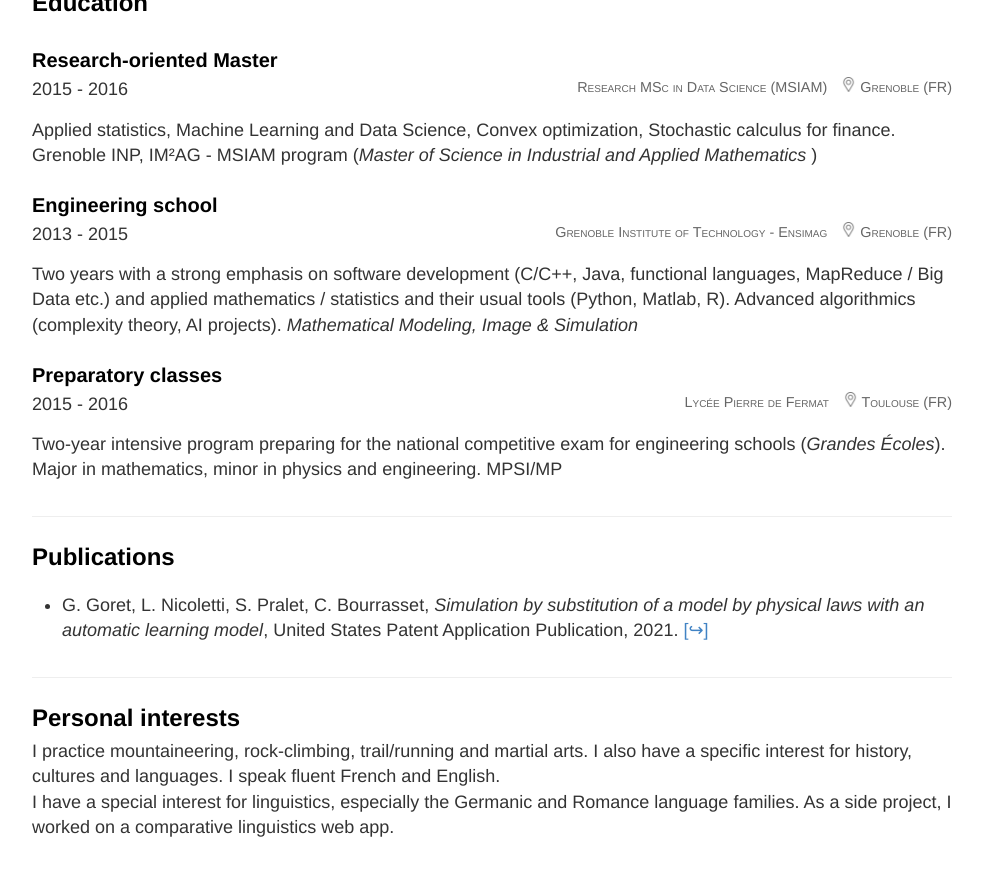
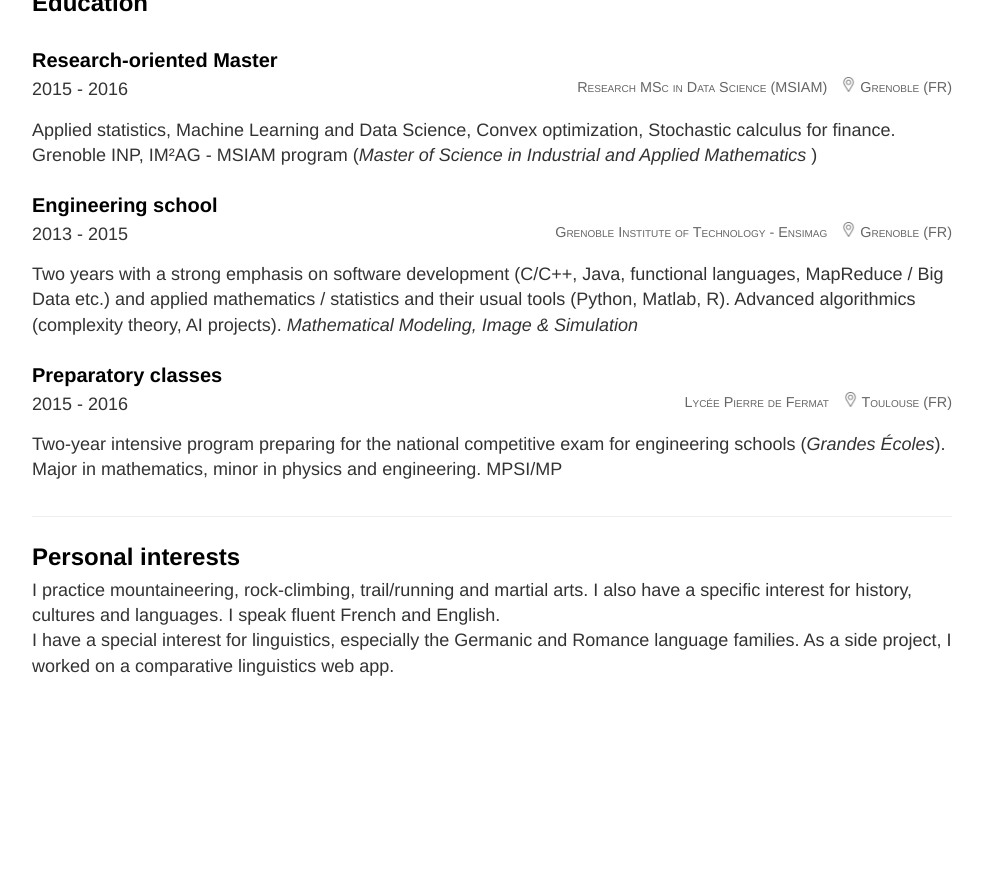
Before and after one commit to leonicoletti/leonicoletti.github.io, a Jekyll site: the page built from curriculum.html, in a window 1280 px wide and 900 px high, scrolled down 1714 px. Shown: the top 876 px of the window, without its empty margins (148-1131 px from the left). Built offline with Jekyll 4.4.1, drawn with Linux system fonts in a browser that asks for light colours; after the commit the page ends 2453 px from its top, so only the background shows below that.

Commit message:
Removing patents...

```diff
--- a/curriculum.html
+++ b/curriculum.html
@@ -95,13 +95,13 @@
     <p class="entry-content">Two-year intensive program preparing for the national competitive exam for engineering schools (<i>Grandes Écoles</i>). Major in mathematics, minor in physics and engineering. MPSI/MP</p>
 
 
-    <div class="separator"></div>
+    <!-- <div class="separator"></div>
     <h2>Publications</h2>
     <ul>
       <li>
         <p>G. Goret, L. Nicoletti, S. Pralet, C. Bourrasset, <i>Simulation by substitution of a model by physical laws with an automatic learning model</i>, United States Patent Application Publication, 2021. <a href="https://patentimages.storage.googleapis.com/ce/c9/68/c9c6b04e7d448a/US20210365616A1.pdf" target="_blank">[↪]</a></p>
       </li>
-    </ul>
+    </ul> -->
 
 
     <div class="separator"></div>
```
